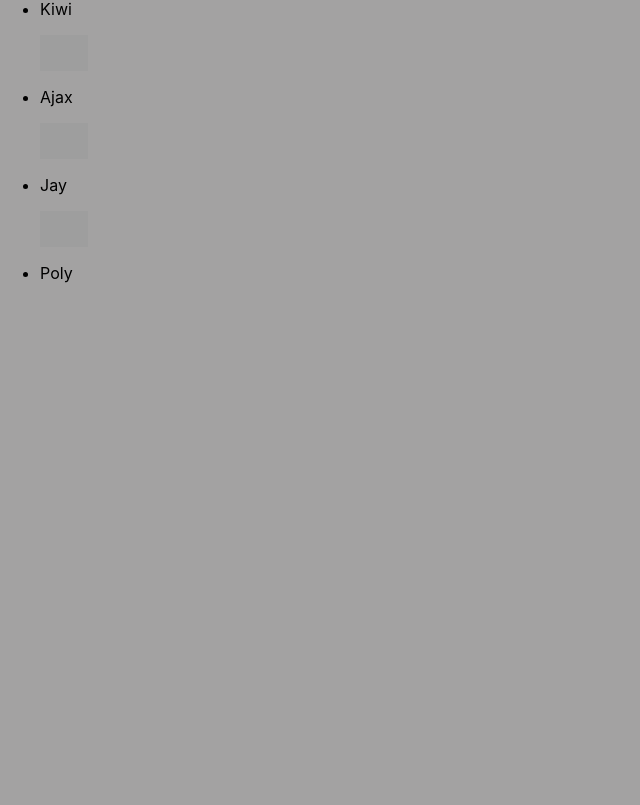
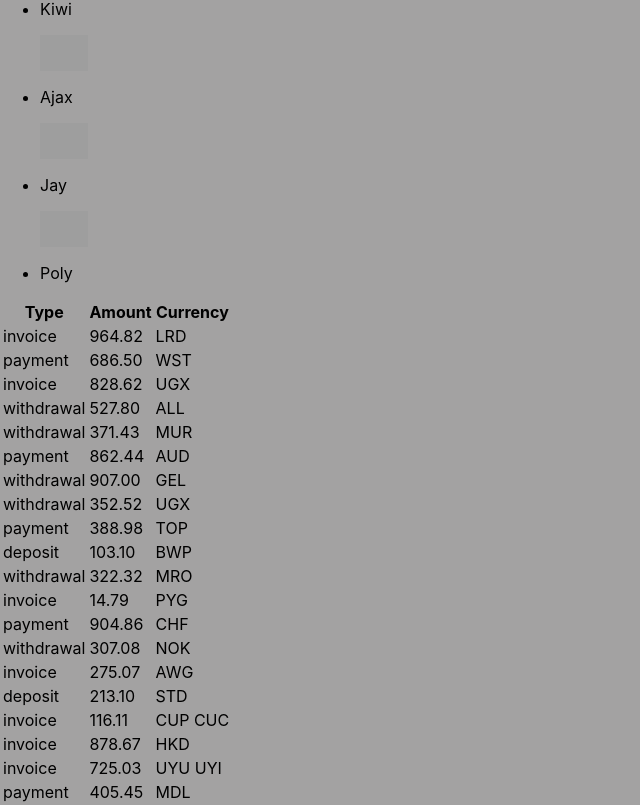
Before and after one commit to Tanulka/goit-react-hw-01-components, a React (Create React App) app: page / in a window 1280 px wide. Shown: the part 810-1615 px from the top of the page, without its empty margins (0-640 px from the left). Before the commit the page ends 1109 px from the top, so only its background shows below. Built offline with nearby package versions, Linux system fonts and the light colour scheme; grey boxes are pictures that could not be loaded.

Commit message:
hw 4 task logics done

```diff
--- a/src/App.js
+++ b/src/App.js
@@ -9,6 +9,9 @@
 
 import friends from './friends.json';
 import FriendList from './components/FriendList/FriendList';
+
+import TransactionHistory from './components/TransactionHistory/TransactionHistory';
+import transaction from './transaction.json';
 
 function App() {
   return (
@@ -22,6 +25,7 @@
       />
       <StatisticsList title="Statistics" statistics={statisticalData} />
       <FriendList friends={friends} />
+      <TransactionHistory items={transaction} />
     </div>
   );
 }
--- /dev/null
+++ b/src/components/TransactionHistory/TransactionHistory.js
@@ -0,0 +1,27 @@
+import React from 'react';
+import './TransactionHistory.css';
+
+const TransactionHistory = ({ items }) => {
+  return (
+    <table class="transaction-history">
+      <thead>
+        <tr>
+          <th>Type</th>
+          <th>Amount</th>
+          <th>Currency</th>
+        </tr>
+      </thead>
+      {items.map(({ type, amount, currency }) => (
+        <tbody>
+          <tr>
+            <td>{type}</td>
+            <td>{amount}</td>
+            <td>{currency}</td>
+          </tr>
+        </tbody>
+      ))}
+    </table>
+  );
+};
+
+export default TransactionHistory;
--- /dev/null
+++ b/src/transaction.json
@@ -0,0 +1,122 @@
+[
+  {
+    "id": "1e0700a2-5183-4291-85cc-2065a036a683",
+    "type": "invoice",
+    "amount": "964.82",
+    "currency": "LRD"
+  },
+  {
+    "id": "a30f821b-4d25-4ff0-abdd-e340b3f0dd2b",
+    "type": "payment",
+    "amount": "686.50",
+    "currency": "WST"
+  },
+  {
+    "id": "44dca67a-8e5a-4798-bf8e-b15efd4e1abd",
+    "type": "invoice",
+    "amount": "828.62",
+    "currency": "UGX"
+  },
+  {
+    "id": "ea8ed3dc-2b68-4a53-905a-53ecb0adef33",
+    "type": "withdrawal",
+    "amount": "527.80",
+    "currency": "ALL"
+  },
+  {
+    "id": "ea76146a-0b00-4b80-bc02-a8c822176712",
+    "type": "withdrawal",
+    "amount": "371.43",
+    "currency": "MUR"
+  },
+  {
+    "id": "63ca02f9-d637-46b5-9237-f3b24425e029",
+    "type": "payment",
+    "amount": "862.44",
+    "currency": "AUD"
+  },
+  {
+    "id": "ed0263e8-59a5-4bf1-87e0-2bb88e53dc34",
+    "type": "withdrawal",
+    "amount": "907.00",
+    "currency": "GEL"
+  },
+  {
+    "id": "6013bad0-750c-4691-8bc2-d8f2b43969c4",
+    "type": "withdrawal",
+    "amount": "352.52",
+    "currency": "UGX"
+  },
+  {
+    "id": "252c7be4-8b06-4fa7-8d42-61fb835b70d5",
+    "type": "payment",
+    "amount": "388.98",
+    "currency": "TOP"
+  },
+  {
+    "id": "4eaab41b-b967-40ac-82ed-85fc66f646f1",
+    "type": "deposit",
+    "amount": "103.10",
+    "currency": "BWP"
+  },
+  {
+    "id": "9648a350-8469-42d5-8bf3-18090de5fe67",
+    "type": "withdrawal",
+    "amount": "322.32",
+    "currency": "MRO"
+  },
+  {
+    "id": "9c5c25fb-1a95-4b2f-8d1f-4c4426d677cc",
+    "type": "invoice",
+    "amount": "14.79",
+    "currency": "PYG"
+  },
+  {
+    "id": "43ef232c-80e9-4d6f-b48a-b22405620de3",
+    "type": "payment",
+    "amount": "904.86",
+    "currency": "CHF"
+  },
+  {
+    "id": "5161682e-e620-4019-ab0a-24ceb10fbd20",
+    "type": "withdrawal",
+    "amount": "307.08",
+    "currency": "NOK"
+  },
+  {
+    "id": "7b119d71-42e6-4c42-a141-6818b07bb9ff",
+    "type": "invoice",
+    "amount": "275.07",
+    "currency": "AWG"
+  },
+  {
+    "id": "a4f65722-65c4-4c28-b1f4-b8ed988bb205",
+    "type": "deposit",
+    "amount": "213.10",
+    "currency": "STD"
+  },
+  {
+    "id": "c6e5784b-0ca3-48d6-86e5-b5128af5a523",
+    "type": "invoice",
+    "amount": "116.11",
+    "currency": "CUP CUC"
+  },
+  {
+    "id": "c9ebed6a-3a02-4b49-ac0d-0534b51f2bfd",
+    "type": "invoice",
+    "amount": "878.67",
+    "currency": "HKD"
+  },
+  {
+    "id": "a4a98b0e-b22c-438b-9f83-de2df52110c8",
+    "type": "invoice",
+    "amount": "725.03",
+    "currency": "UYU UYI"
+  },
+  {
+    "id": "b39bfa7a-0166-4c47-94d6-87d20590f746",
+    "type": "payment",
+    "amount": "405.45",
+    "currency": "MDL"
+  }
+]
```
Also changed, not shown: src/components/TransactionHistory/TransactionHistory.css (added).
